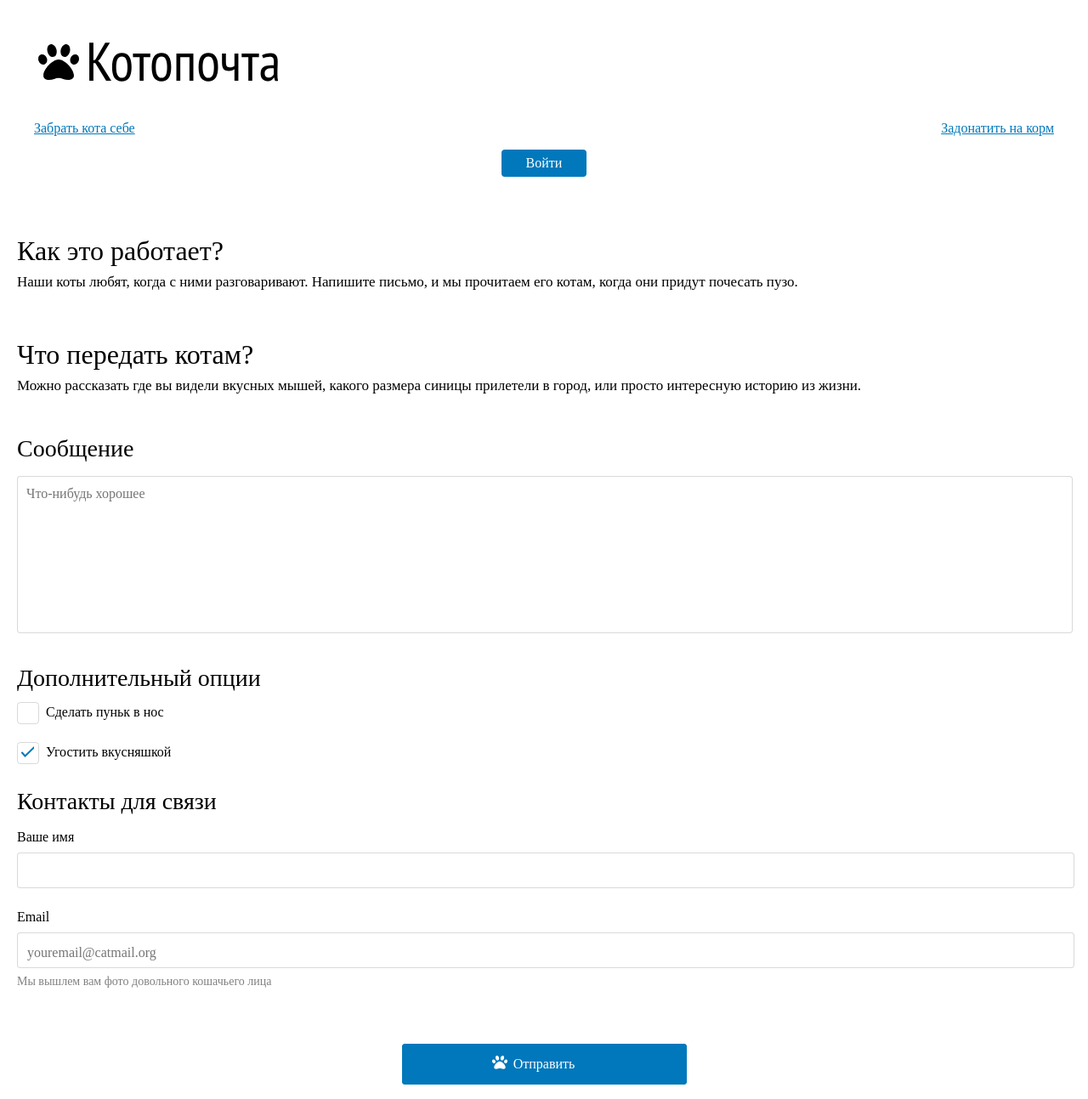
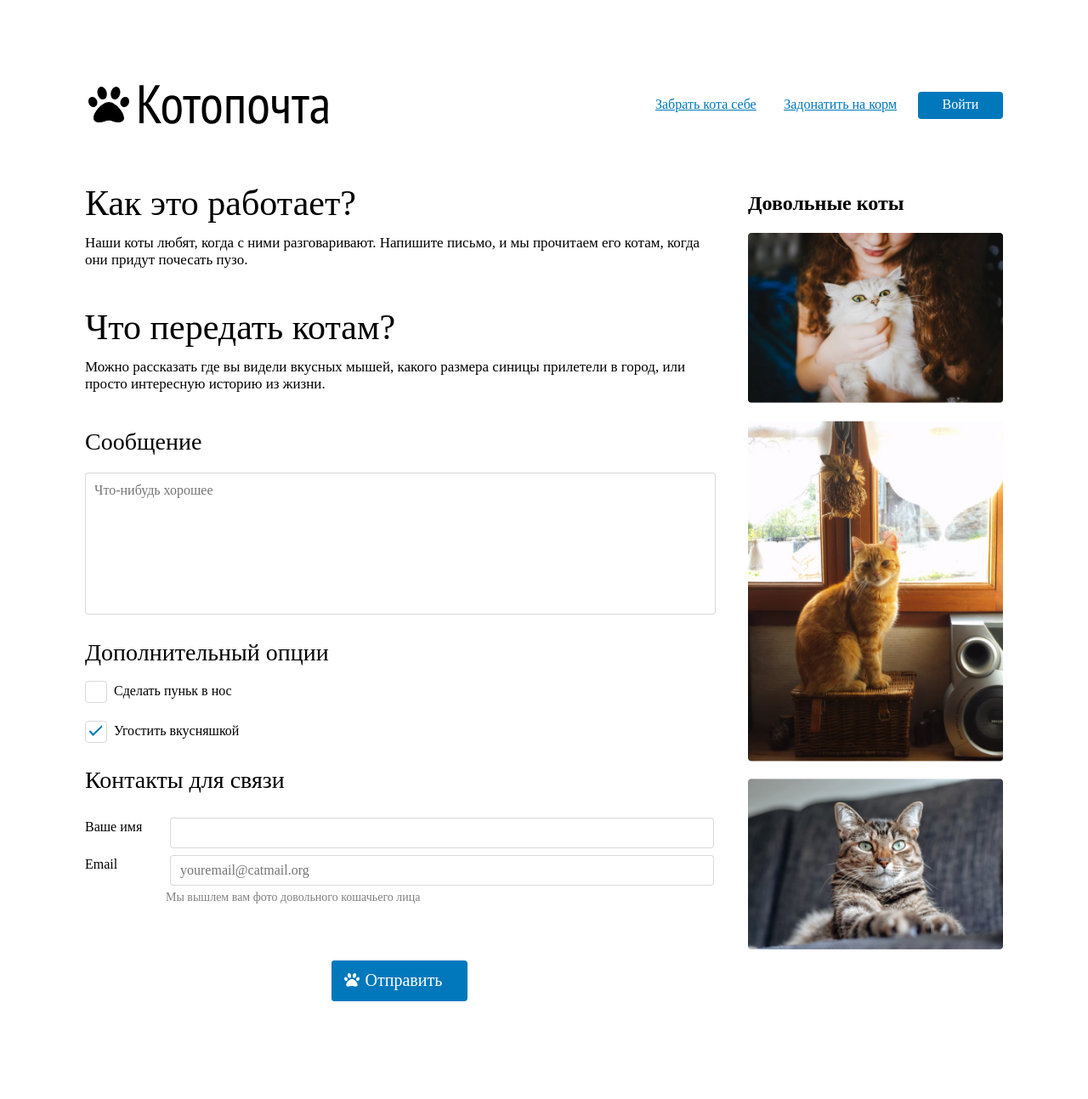
Before and after one commit to Honorashka/Test_pyrus, a website: page source/index.html in a window 1280 px wide. Shown: the top 1293 px of the page at 85% size. After the commit the page ends 1258 px from the top, so only its background shows below. Drawn offline with nearby package versions, Linux system fonts and the light colour scheme; files that its build step writes are made by us from their sources.

Commit message:
desktop and perfect pixel

```diff
--- a/source/index.html
+++ b/source/index.html
@@ -57,7 +57,7 @@
           aria-label="Отправка формы передачи информации котам =)">
           <fieldset class="main-form__fieldset">
             <legend class="main-form__legend">Сообщение</legend>
-            <textarea class="main-form__textarea" name="main-form-text" id="text" cols="30" rows="10" placeholder="Что-нибудь хорошее"></textarea>
+            <textarea class="main-form__textarea" name="main-form-text" id="text" cols="30" rows="9" placeholder="Что-нибудь хорошее"></textarea>
           </fieldset>
           <fieldset class="main-form__fieldset">
             <legend class="main-form__legend">Дополнительный опции</legend>
@@ -83,8 +83,8 @@
                 <legend class="main-form__legend-contact" for="email">Email</legend>
                 <input class="main-form__input-contact main-form__input-contact--email" type="email" id="email" name="email"
                   placeholder="youremail@catmail.org">
-                  <p class="main-form__text">Мы вышлем вам фото довольного кошачьего лица</p>
               </li>
+              <p class="main-form__text">Мы вышлем вам фото довольного кошачьего лица</p>
             </ul>
           </fieldset>
           <div class="main-form__button-wrapper">
--- a/source/scss/blocks/advantages.scss
+++ b/source/scss/blocks/advantages.scss
@@ -1,10 +1,19 @@
+.advantages-list {
+    @media (min-width: $desktop-width) {
+        padding-top: 6px;
+      }
+}
+
 .advantages-list__title {
     margin: 0;
     font-family: $font_add;
     font-weight: 400;
-    font-size: 32px;
+    font-size: 42px;
     font-style: normal;
     line-height: 54px;
+    @media (min-width: $desktop-width) {
+        font-size: 42px;
+      }
 }
 .advantages-list__text {
     margin: 0;
@@ -12,8 +21,16 @@
     font-weight: 400;
     font-size: 17px;
     line-height: 20px;
+    padding-top: 13px;
+    @media (min-width: $desktop-width) {
+        padding-top: 10px;
+      }
 }
 .advantages-list__item {
     padding-bottom: 48px;
     font-family: $font_add;
+    @media (min-width: $desktop-width) {
+        padding-bottom: 42px;
+      }
+
 }
--- a/source/scss/blocks/main-form.scss
+++ b/source/scss/blocks/main-form.scss
@@ -2,13 +2,25 @@
     border: none;
     margin: 0;
     padding: 0;
-    padding-bottom: 32px;
+    padding-bottom: 29px;
+
+    @media (min-width: $desktop-width) {
+        padding-bottom: 25px;
+      }
 }
+
+.main-form__fieldset:nth-child(3) {
+    padding-bottom: 9px;
+    @media (min-width: $desktop-width) {
+        padding-bottom: 12px;
+      }
+}
+
 .main-form__legend {
     font-family: $font_add;
     font-weight: 400;
     font-size: 28px;
-    padding-bottom: 15px;
+    padding-bottom: 19px;
 }
 
 .main-form__textarea {
@@ -55,7 +67,7 @@
     }
 }
 .main-form__item:last-child {
-    padding-bottom: 0;
+    padding-bottom: 8px;
 }
 
 
@@ -89,20 +101,30 @@
     font-size: 16px;
     line-height: 21px;
     padding-bottom: 8px;
+    @media (min-width: $desktop-width) {
+        min-width: 100px;
+      }
 }
 .main-form__item-contact {
     padding-right: 11px;
+    padding-top: 8px;
+
+    @media (min-width: $desktop-width) {
+        display: flex;
+        padding-right: 0;
+        padding-top: 0;
+        margin-top: 8px;
+      }
 }
 
 .main-form__item-contact:last-child {
-    padding-top: 23px;
+    padding-top: 20px;
     padding-bottom: 0;
 }
 
 .main-form__input-contact {
     margin: 0;
     padding-left: 11px;
-    padding-top: 7px;
     width: 100%;
     height: 32px;
     border: 1px solid rgba(0, 0, 0, 0.15);
@@ -126,8 +148,13 @@
     font-size: 14px;
     line-height: 18px;
     color: $basic_grey;
-    padding-top: 7px;
-    padding-bottom: 32px;
+    padding-top: 5px;
+    padding-bottom: 53px;
+
+    @media (min-width: $desktop-width) {
+        padding-left: 95px;
+      }
+
 }
 
 .main-form__button-wrapper {
@@ -144,16 +171,35 @@
         }
     }
 
+    @media (min-width: $desktop-width) {
+        width: 160px;
+      }
+
+
 }
 
 .main-form__button {
-    width: 335px;
+    width: 298px;
     height: 48px;
+    font-size: 20px;
+    font-family: $font_general;
+    line-height: 25px;
+    padding-left: 32px;
+
+    @media (min-width: $desktop-width) {
+        width: 140px;
+        padding-left: 15px;
+      }
 }
 
 .main-form__button-icon {
     position: absolute;
-    top: 14px;
-    left: 106px;
+    top: 15px;
+    left: 111px;
     fill: $basic_white;
+
+    @media (min-width: $desktop-width) {
+        left: 15px;
+        top: 15px;
+      }
 }
--- a/source/scss/blocks/nav.scss
+++ b/source/scss/blocks/nav.scss
@@ -1,15 +1,26 @@
+.nav {
+    @media (min-width: $desktop-width) {
+        display: flex;
+        padding-top: 89px;
+      }
+}
+
 .nav__button {
     width: 100px;
     height: 32px;
 }
 .nav__button-wrapper {
     text-align: center;
+
+    @media (min-width: $desktop-width) {
+        padding-bottom: 13px;
+          }
 }
 .nav-list {
     display: flex;
     align-items: center;
     justify-content: space-between;
-    padding: 0 20px;
+    padding: 0 25px;
     padding-bottom: 15px;
     min-width: 284px;
 }
--- a/source/scss/blocks/page-header.scss
+++ b/source/scss/blocks/page-header.scss
@@ -1,13 +1,37 @@
 .page-header {
     padding: 0 20px;
     padding-bottom: 60px;
+
+    @media (min-width: $desktop-width) {
+        padding: 0 100px;
+      }
+
+}
+
+.page-header__wrapper {
+
+    @media (min-width: $desktop-width) {
+        display: flex;
+        text-align: center;
+        align-items: center;
+        justify-content: space-between;
+        padding-bottom: 35px;
+      }
 }
 .page-header__logo-wrapper {
-    padding: 34px 25px 20px;
+    padding: 0 20px;
+    padding-bottom: 16px;
+    padding-top: 35px;
+
+    @media (min-width: $desktop-width) {
+        padding:0;
+        padding-top: 84px;
+      }
 }
 
 .page-header__logo-img {
     fill:$basic_black;
+    padding-left: 4px;
 
     &:hover {
         fill:$basic_lightblue
--- a/source/scss/blocks/page-main.scss
+++ b/source/scss/blocks/page-main.scss
@@ -1,9 +1,24 @@
+.page-main {
+
+    @media (min-width: $desktop-width) {
+        padding: 0 80px;
+        display: flex;
+        padding-bottom: 80px;
+      }
+}
+
 .page-main__information {
     padding: 0 20px;
 }
 
 .page-main__gallery {
     padding: 0 20px;
+    padding-top: 45px;
+
+    @media (min-width: $desktop-width) {
+        padding-top: 0;
+      }
+
 }
 
 .page-main-gallery__title {
@@ -19,3 +34,10 @@
 .page-main-gallery__item {
     padding-bottom: 16px;
 }
+
+.page-main-gallery__img {
+    @media (min-width: $desktop-width) {
+        min-width: 300px;
+      }
+
+}
--- a/source/scss/general/fonts.scss
+++ b/source/scss/general/fonts.scss
@@ -1,14 +1,14 @@
 @font-face {
-  font-family: "PTSans";
-  src: url("/source/fonts/PTSans-Regular.ttf") format("ttf");
+  font-family: 'PT Sans', sans-serif;
+  src: url("../fonts/PTSans-Regular.ttf");
   font-weight: 400;
   font-style: normal;
   font-display: swap;
 }
 
 @font-face {
-  font-family: "PTSansNarrow";
-  src: url("/source/fonts/PTSansNarrow-Regular.ttf") format("ttf");
+  font-family: 'PT Sans Narrow', sans-serif;
+  src: url("../fonts/PTSansNarrow-Regular.ttf");
   font-weight: 400;
   font-style: normal;
   font-display: swap;
--- a/source/scss/general/variables.scss
+++ b/source/scss/general/variables.scss
@@ -6,8 +6,8 @@ $basic_grey: #808080;
 $basic_black: #000;
 
 
-$font_general: "PTSans";
-$font_add:  "PTSansNarrow";
+$font_general: 'PT Sans';
+$font_add:  'PT Sans Narrow';
 
 $tablet-width: 768px;
 $desktop-width: 1200px;
```
Also changed, not shown: Readme.md.
